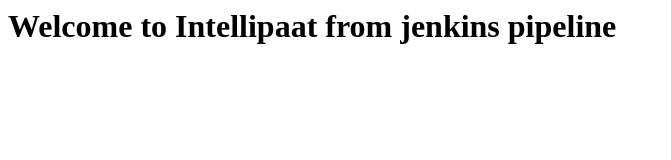
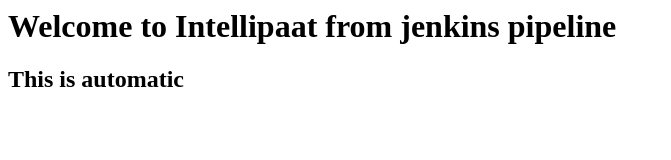
Before and after one commit to hshar94/demo04nov, a plain HTML site: page index.html in a window 1280 px wide. Shown: the whole page, without its empty margins (0-671 px from the left). Drawn offline with Linux system fonts and the light colour scheme.

Commit message:
third commit

```diff
--- a/index.html
+++ b/index.html
@@ -1,5 +1,6 @@
 <html>
 <body>
 <h1>Welcome to Intellipaat from jenkins pipeline</h1>
+<h2>This is automatic</h2>
 </body>
 </html>
```
